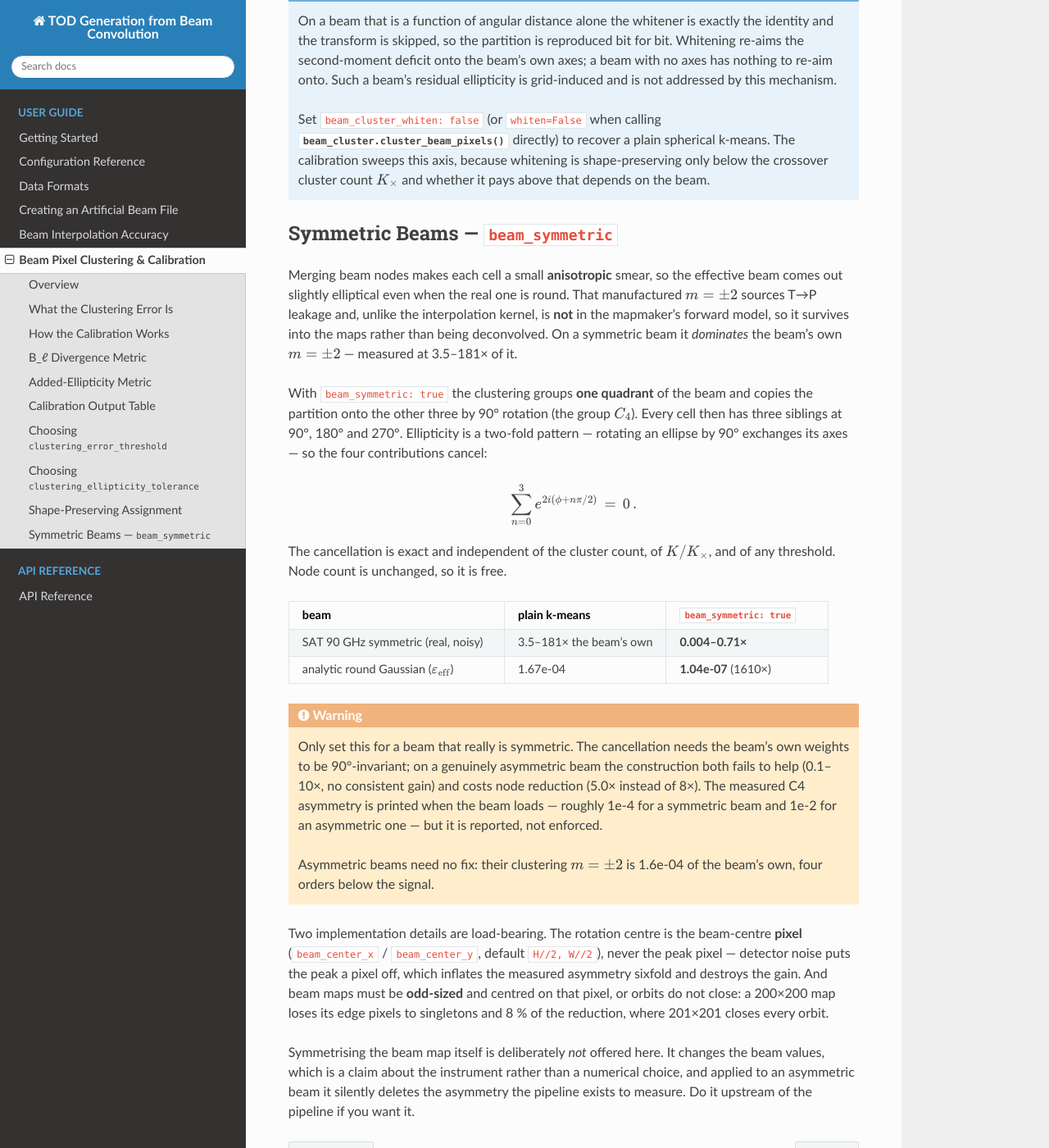
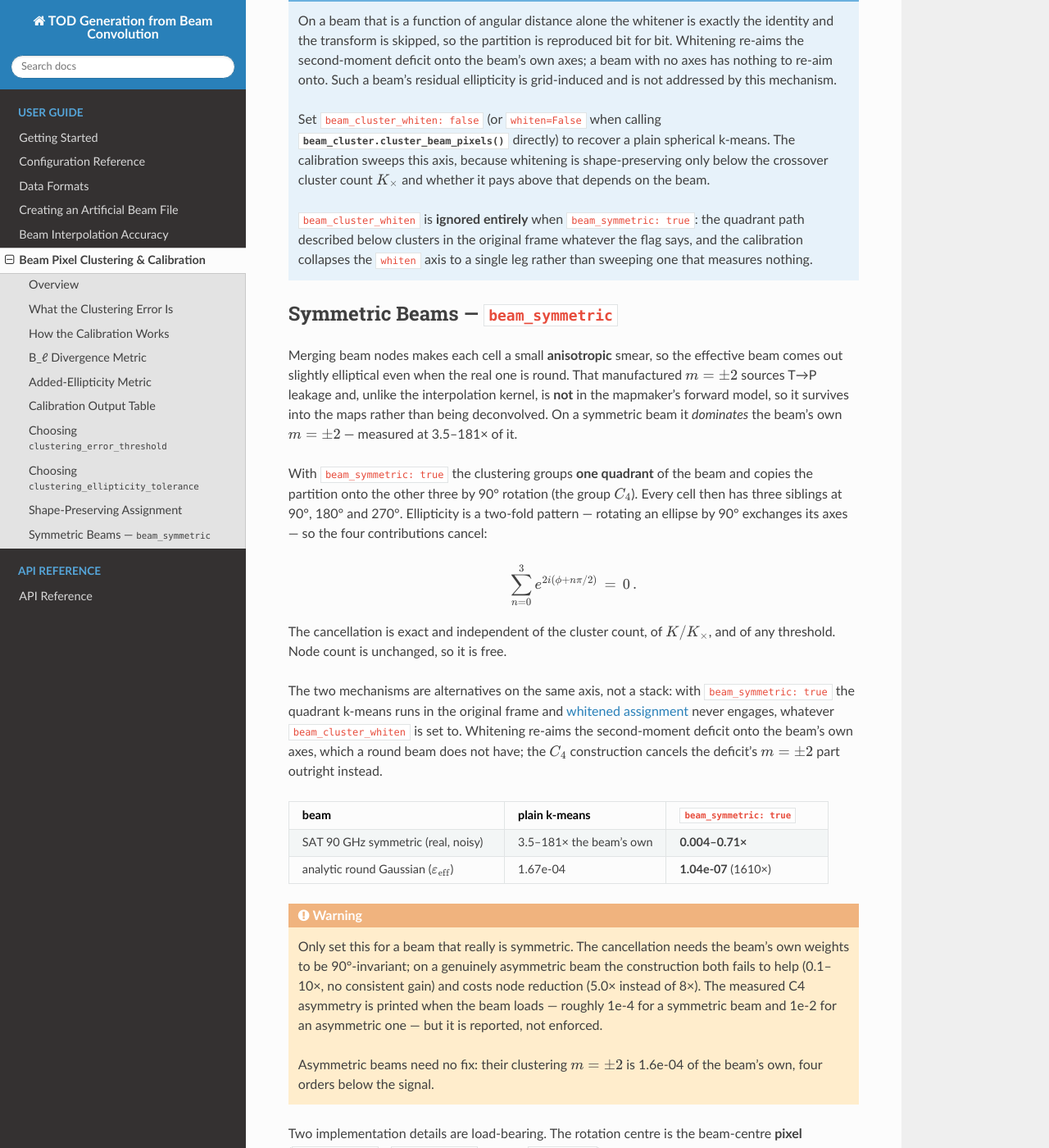
Before and after one commit to ArtemBasyrov/tod_generation_mapbased_beam, a Sphinx documentation site: the page built from docs/beam_cluster_calibration.rst, in a window 1280 px wide and 1400 px high, scrolled down 5809 px. Shown: the whole window at 82% size. Built offline with Sphinx 7.4.7 and the Read the Docs theme 3.1.0, drawn with Linux system fonts in a browser that asks for light colours.

Commit message:
docs clarification

```diff
--- a/config.yaml
+++ b/config.yaml
@@ -75,6 +75,8 @@
   # K_x depends on the beam and the grid together, so no fixed value is right
   # for every beam.  The calibration below sweeps this and reports K_x; prefer
   # that to guessing.
+  # Ignored when beam_symmetric: true — the quadrant path below clusters in the
+  # original frame, and its m = ±2 cancellation needs no whitening.
   beam_cluster_whiten: true
   # Declare the beam a function of angular distance alone. Merging beam nodes
   # makes each cell a small anisotropic smear, so the effective beam comes out
--- a/docs/beam_cluster_calibration.rst
+++ b/docs/beam_cluster_calibration.rst
@@ -327,6 +327,11 @@ to +65.5°, against the beam's own axis of +71.8°.
    shape-preserving only below the crossover cluster count
    :math:`K_\times` and whether it pays above that depends on the beam.
 
+   ``beam_cluster_whiten`` is **ignored entirely** when ``beam_symmetric:
+   true``: the quadrant path described below clusters in the original frame
+   whatever the flag says, and the calibration collapses the ``whiten`` axis
+   to a single leg rather than sweeping one that measures nothing.
+
 Symmetric Beams — ``beam_symmetric``
 --------------------------------------
 
@@ -350,6 +355,14 @@ axes — so the four contributions cancel:
 The cancellation is exact and independent of the cluster count, of
 :math:`K/K_\times`, and of any threshold.  Node count is unchanged, so it is
 free.
+
+The two mechanisms are alternatives on the same axis, not a stack: with
+``beam_symmetric: true`` the quadrant k-means runs in the original frame and
+:ref:`whitened assignment <whitened_assignment>` never engages, whatever
+``beam_cluster_whiten`` is set to.  Whitening re-aims the second-moment
+deficit onto the beam's own axes, which a round beam does not have; the
+:math:`C_4` construction cancels the deficit's :math:`m = \pm2` part outright
+instead.
 
 .. list-table::
    :header-rows: 1
```
